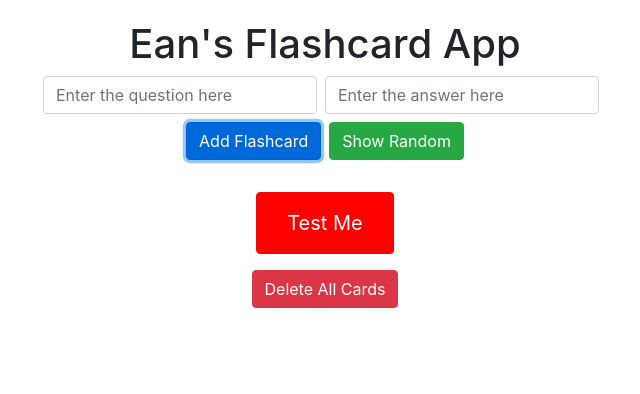
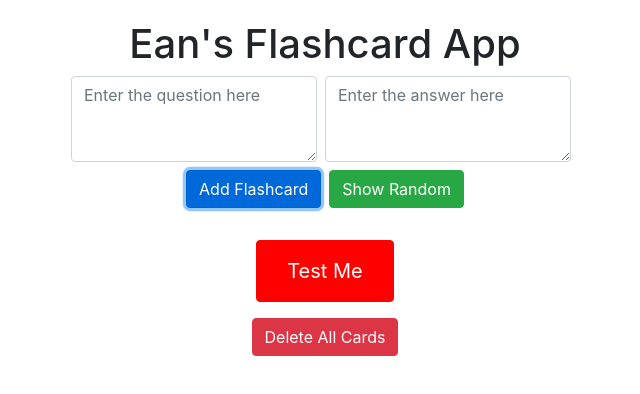
Before and after one commit to E-A-N/flashcardApp, a plain HTML site: page index.html in a window 1280 px wide. Both pictures are taken after typing "Sample", "Sample" into the empty fields and a click on the button "Add Flashcard". Shown: the whole page, without its empty margins (315-955 px from the left). Drawn offline with nearby package versions, Linux system fonts and the light colour scheme.

Commit message:
added simple persistence and text areas to collect input instead of input forms

```diff
--- a/index.html
+++ b/index.html
@@ -41,8 +41,8 @@
         <h1 class="text-center">Ean's Flashcard App</h1>
         <form id="flashcardForm" class="form-inline justify-content-center">
             <div class="form-group mb-2">
-                <input type="text" id="questionInput" class="form-control mr-sm-2" placeholder="Enter the question here">
-                <input type="text" id="answerInput" class="form-control mr-sm-2" placeholder="Enter the answer here">
+                <textarea id="questionInput" class="form-control mr-sm-2" placeholder="Enter the question here" rows="3"></textarea>
+                <textarea id="answerInput" class="form-control mr-sm-2" placeholder="Enter the answer here" rows="3"></textarea>
             </div>
             <button type="button" class="btn btn-primary mb-2" onclick="addFlashcard()">Add Flashcard</button>
             <button type="button" class="btn btn-success mb-2 ml-2" onclick="displayRandomFlashcard()">Show Random</button>
@@ -88,7 +88,7 @@
     <script src="https://stackpath.bootstrapcdn.com/bootstrap/4.5.2/js/bootstrap.min.js"></script>
     <script>
         // Array to store flashcards
-        const flashcards = [];
+        const flashcards = JSON.parse(localStorage.getItem("flash-cards")) || [];
         let testFlashcards = [];
         let currentTestIndex = 0;
         let score = 0;
@@ -103,6 +103,7 @@
 
             if (question && answer) {
                 flashcards.push({ question, answer });
+                localStorage.setItem("flash-cards", JSON.stringify(flashcards));
                 questionElement.value = ''; // Clear input field
                 answerElement.value = ''; // Clear input field
             } else {
```
